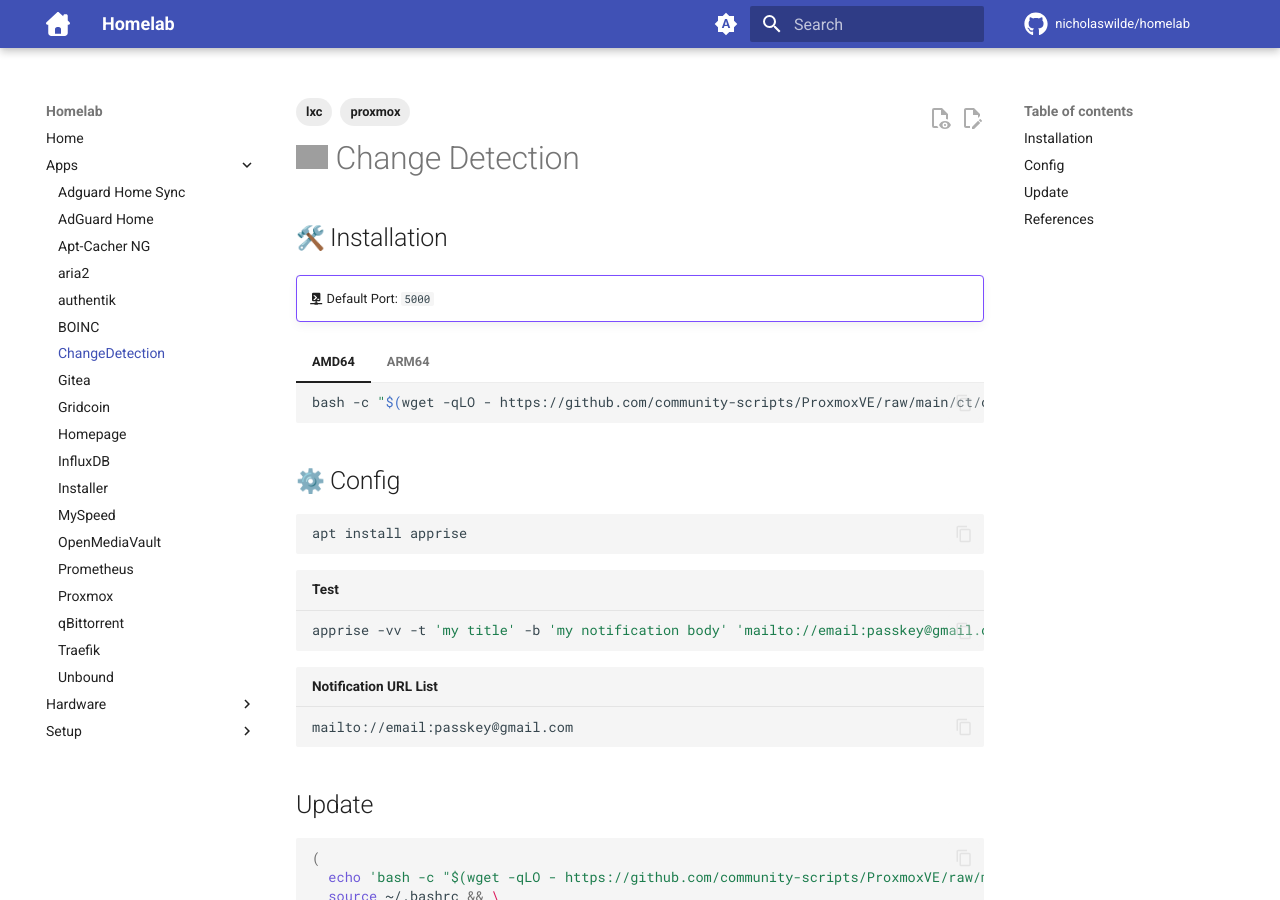
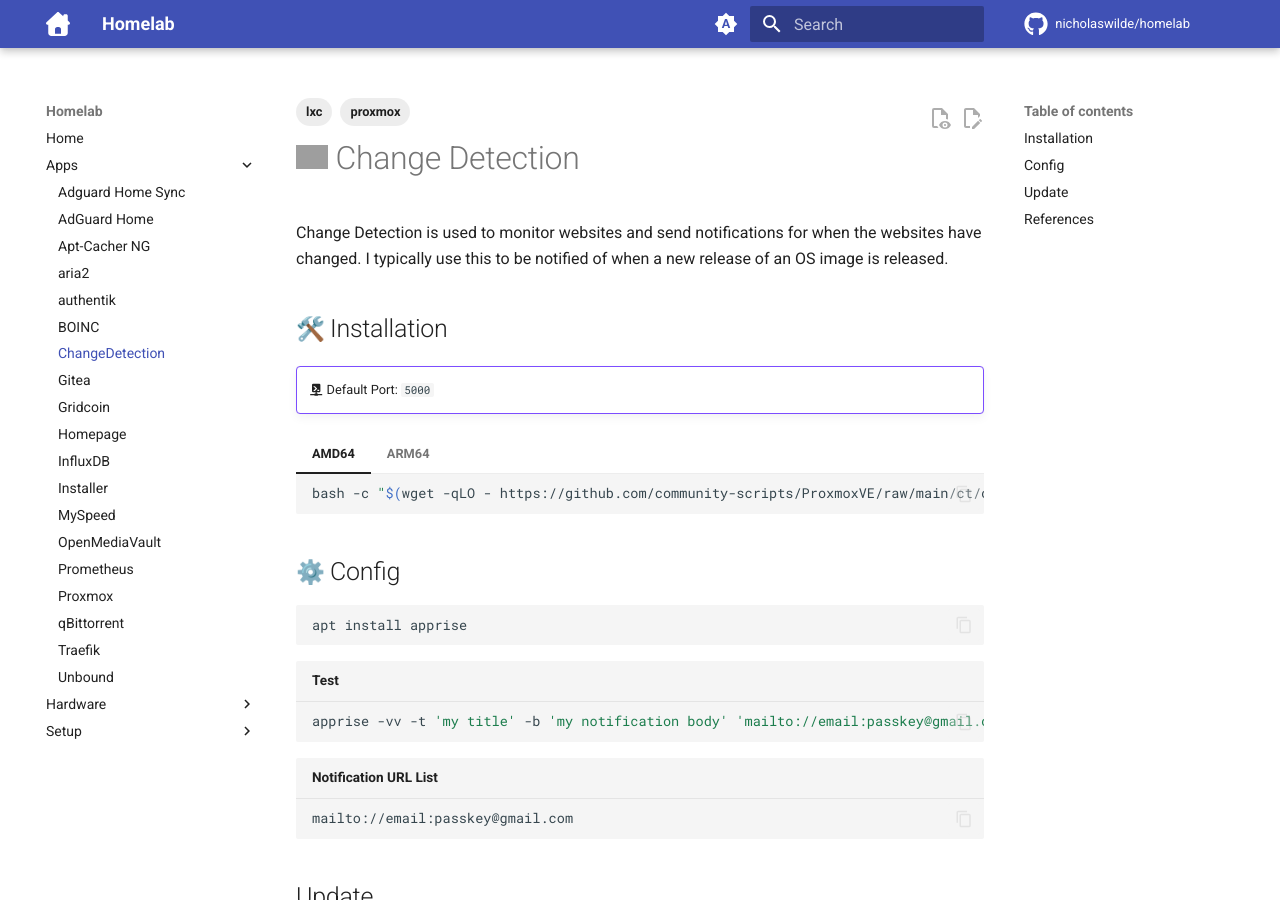
Before and after one commit to nicholaswilde/homelab, an MkDocs documentation site: the page built from docs/apps/changedetection.md, in a window 1280 px wide and 900 px high. Built offline with MkDocs 1.6.1 and Material for MkDocs 9.7.7, drawn with Linux system fonts in a browser that asks for light colours; emoji names are drawn with the system emoji font; comment, search, counter and statistics services are not loaded; grey boxes are pictures that could not be loaded.

Commit message:
Update changedetection.md

```diff
--- a/docs/apps/changedetection.md
+++ b/docs/apps/changedetection.md
@@ -4,6 +4,8 @@
   - proxmox
 ---
 # ![title](https://raw.githubusercontent.com/selfhst/icons/400886b4f5cd552ef373e4550cb0be7344402cce/svg/changedetection.svg){ width="32" } Change Detection
+
+Change Detection is used to monitor websites and send notifications for when the websites have changed. I typically use this to be notified of when a new release of an OS image is released.
 
 ## :hammer_and_wrench: Installation
 
```
